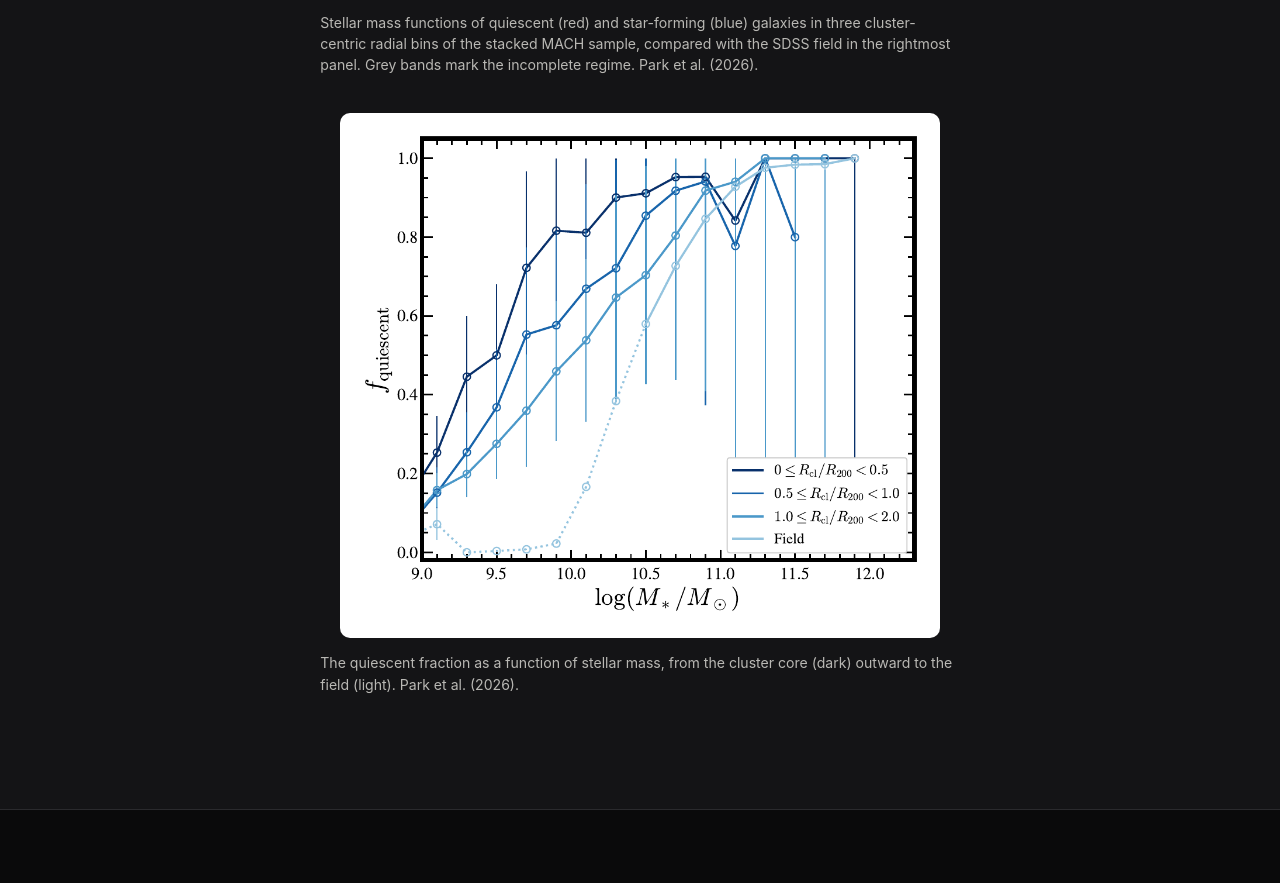
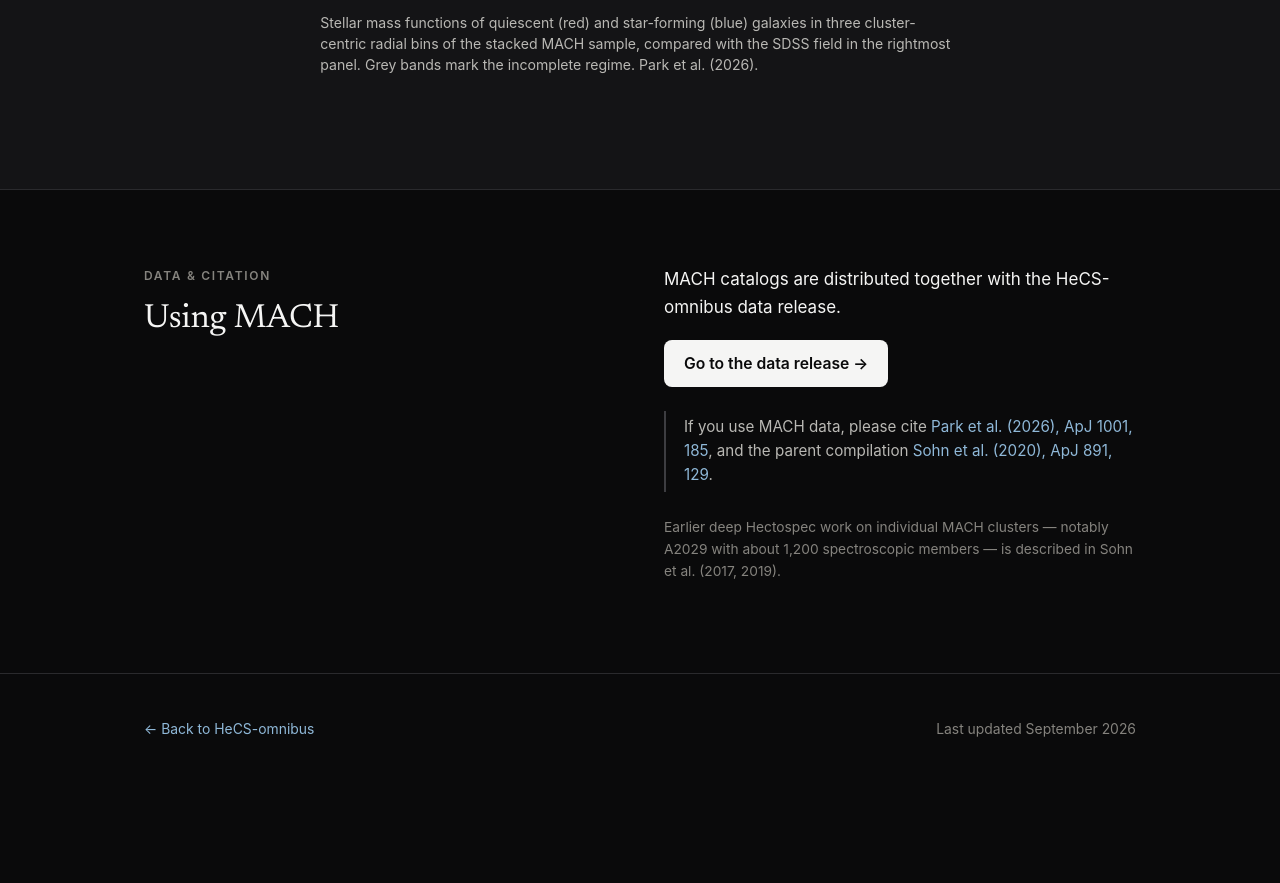
Before and after one commit to HeCS-omnibus/hecs-omnibus.github.io, a plain HTML site: page webpage/mach/index.html in a window 1280 px wide. Shown: the part 3600-4483 px from the top of the page. After the commit the page ends 4400 px from the top, so only its background shows below. Drawn offline with Linux system fonts and the light colour scheme.

Commit message:
Trim the BCG count from the home stats and drop the quiescent-fraction figure
Co-Authored-By: Claude Opus 5 <noreply@anthropic.com>
Claude-Session: https://claude.ai/code/session_011bnaVYLWRvDs2BtGSKKEhM

```diff
--- a/webpage/mach/index.html
+++ b/webpage/mach/index.html
@@ -113,10 +113,6 @@
       <div class="plate"><img src="../img/park2026_fig15.png" alt="Stellar mass functions of all, quiescent and star-forming galaxies in three cluster-centric radial bins of the MACH clusters, and in the SDSS field."></div>
       <figcaption>Stellar mass functions of quiescent (red) and star-forming (blue) galaxies in three cluster-centric radial bins of the stacked MACH sample, compared with the SDSS field in the rightmost panel. Grey bands mark the incomplete regime. Park et al. (2026).</figcaption>
     </figure>
-    <figure class="fig-narrow">
-      <div class="plate"><img src="../img/park2026_fig16.png" alt="Quiescent fraction as a function of stellar mass in three radial bins and in the field."></div>
-      <figcaption>The quiescent fraction as a function of stellar mass, from the cluster core (dark) outward to the field (light). Park et al. (2026).</figcaption>
-    </figure>
   </div>
 </section>
 
```
Also changed, not shown: webpage/index.html (+1 -2 lines).
